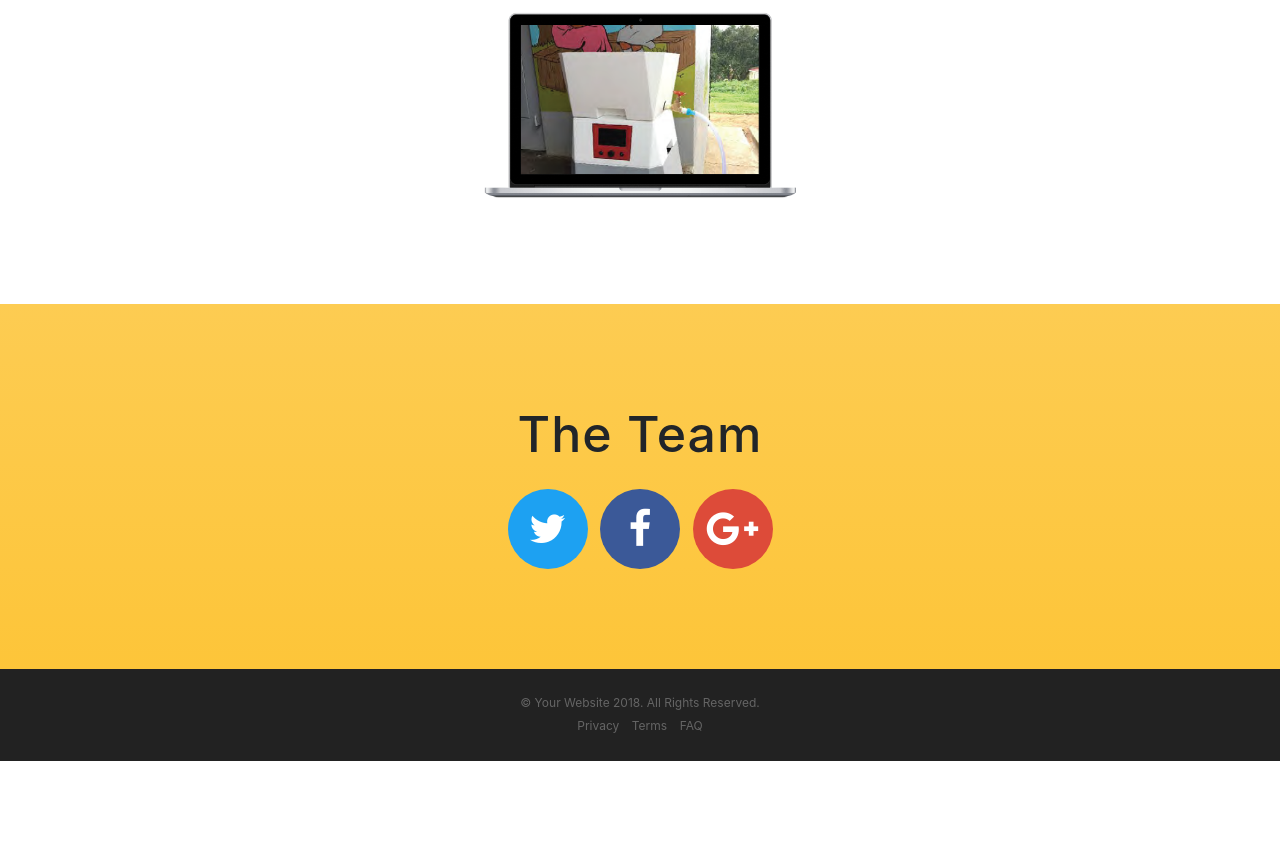
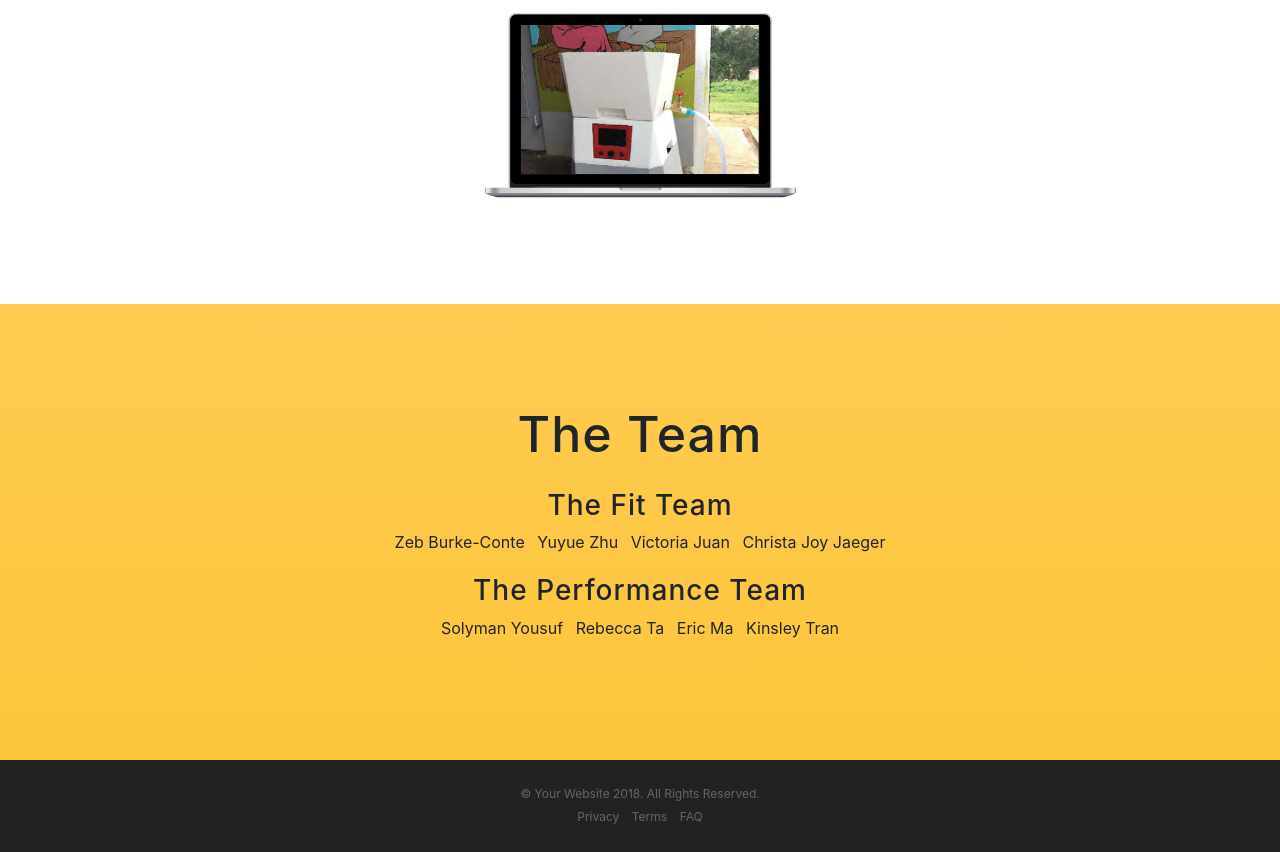
Before and after one commit to cjjaeger/safistation_landing_page, a website with bundled scripts: page index.html in a window 1280 px wide. Shown: the part 2612-3464 px from the top of the page. Before the commit the page ends 3373 px from the top, so only its background shows below. Built offline with nearby package versions, Linux system fonts and the light colour scheme; a web font is replaced by a local one.

Commit message:
adding Team

```diff
--- a/css/new-age.css
+++ b/css/new-age.css
@@ -344,7 +344,7 @@ section.contact h2 i {
 }
 
 section.contact ul.list-social {
-  margin-bottom: 0;
+  margin-bottom: 20px;
 }
 
 section.contact ul.list-social li a {
--- a/index.html
+++ b/index.html
@@ -140,21 +140,34 @@
     <section class="contact bg-primary" id="team">
       <div class="container">
         <h2>The Team</h2>
+        <h3>The Fit Team</h3>
         <ul class="list-inline list-social">
-          <li class="list-inline-item social-twitter">
-            <a href="#">
-              <i class="fa fa-twitter"></i>
-            </a>
+          <li class="list-inline-item">
+            Zeb Burke-Conte
           </li>
-          <li class="list-inline-item social-facebook">
-            <a href="#">
-              <i class="fa fa-facebook"></i>
-            </a>
+          <li class="list-inline-item">
+            Yuyue Zhu
           </li>
-          <li class="list-inline-item social-google-plus">
-            <a href="#">
-              <i class="fa fa-google-plus"></i>
-            </a>
+          <li class="list-inline-item">
+            Victoria Juan
+          </li>
+          <li class="list-inline-item">
+            Christa Joy Jaeger
+          </li>
+        </ul>
+        <h3>The Performance Team</h3>
+        <ul class="list-inline list-social">
+          <li class="list-inline-item">
+            Solyman Yousuf
+          </li>
+          <li class="list-inline-item">
+            Rebecca Ta
+          </li>
+          <li class="list-inline-item">
+            Eric Ma
+          </li>
+          <li class="list-inline-item">
+             Kinsley Tran
           </li>
         </ul>
       </div>
```
